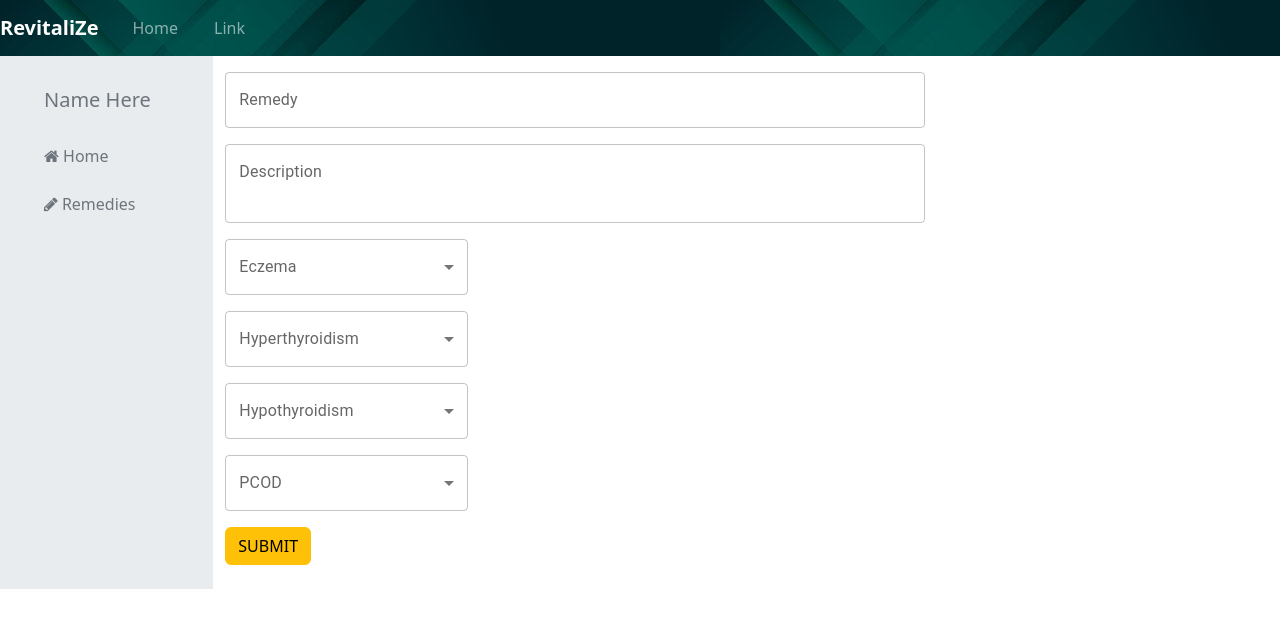
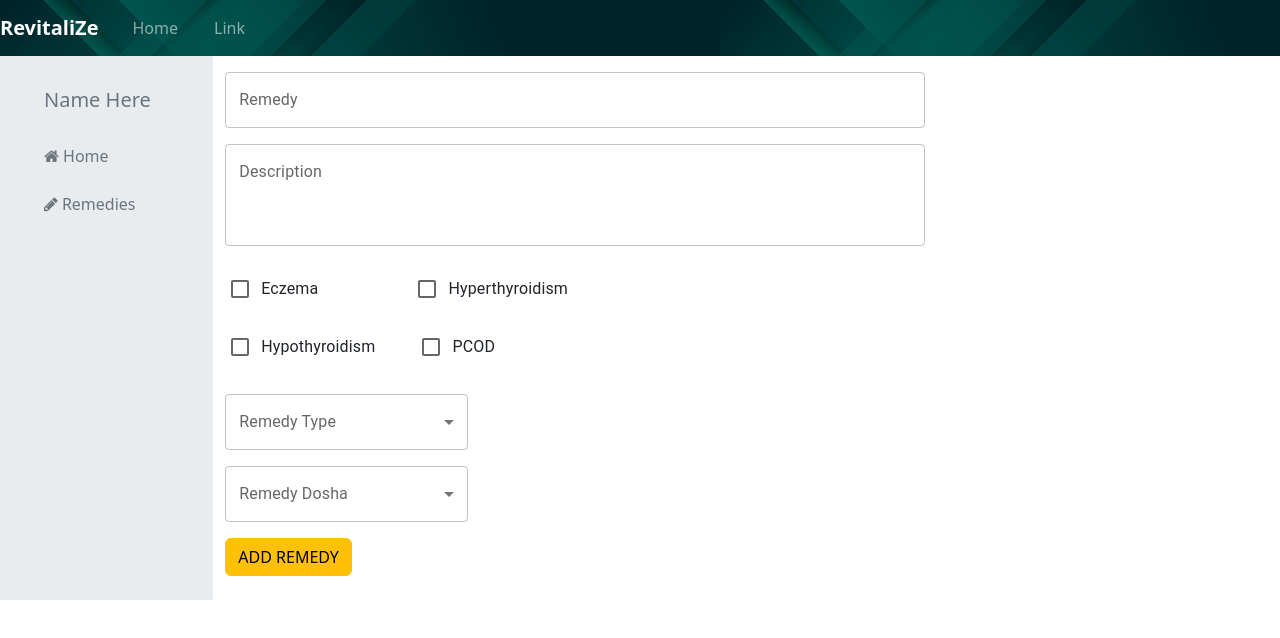
Before and after one commit to hardikakumar/RevitaliZe, a React (Create React App) app in the folder client/: page /doctor-dashboard/remedies in a window 1280 px wide. Shown: the top 638 px of the page. Built offline with nearby package versions, Linux system fonts and the light colour scheme.

Commit message:
Changed doctor-dashboard/remedies template

```diff
--- /dev/null
+++ b/client/src/components/DoctorDashboard/Remedies.css
@@ -0,0 +1,15 @@
+.checkbox-design1{
+    display: flex;
+    flex-direction: row;
+    padding: 0.35rem;
+    margin: 0.3rem;
+    gap: 83px;
+}
+
+.checkbox-design2{
+    display: flex;
+    flex-direction: row;
+    padding: 0.35rem;
+    margin: 0.3rem;
+    gap: 30px;
+}
--- a/client/src/components/DoctorDashboard/Remedies.js
+++ b/client/src/components/DoctorDashboard/Remedies.js
@@ -5,6 +5,9 @@ import Navbar from '../Dashboard/NavBar';
 import Sidebar from './SideBar';
 import axios from 'axios';
 import './DoctorDashboard.css'
+import FormControlLabel from '@mui/material/FormControlLabel';
+import Checkbox from '@mui/material/Checkbox';
+import './Remedies.css'
 
 const Remedies = () => {
     const [rem, setRem] = useState();
@@ -13,31 +16,11 @@ const Remedies = () => {
     const [hyper, setHyper] = useState();
     const [hypo, setHypo] = useState();
     const [pcod, setPcod] = useState();
-
-    console.log(rem)
-    console.log(desc)
-    console.log(eczema)
-    console.log(hyper)
+    const [remType, setRemType] = useState();
+    const [remDosha, setRemDosha] = useState();
 
     const handleSubmit = async (event) => {
         event.preventDefault();
-        // try {
-        //     if (isValidName(name) && isValidAge(age) && isValidEmail(email) && isValidPassword(password) && isValidPhone(phone)) {
-        //         const response = await axios.post('http://localhost:5000/users', { name, age, gender, email,phone, password });
-        //         navigate('/questionnaire');
-        //     }
-        //     else alert('Please enter correct details');
-        // }
-        // catch (error) {
-        //     console.error(error);
-        //     console.log(error);
-        //     if (error.response.status == 403) {
-        //         alert(error.response.data.message);
-        //     }
-        //     else {
-        //         alert('Signup failed');
-        //     }
-        // }
     };
 
 
@@ -70,7 +53,7 @@ const Remedies = () => {
                                             <TextField
                                                 fullWidth
                                                 multiline
-                                                rows={2}
+                                                rows={3}
                                                 sx={{ width: 700 }}
                                                 label="Description"
                                                 value={desc}
@@ -79,18 +62,66 @@ const Remedies = () => {
                                         </div>
                                     </FormGroup>
 
+
+                                    <FormGroup row>
+                                        <div className='checkbox-design1'>
+                                            <FormControlLabel control={
+                                                <Checkbox
+                                                    value={eczema}
+                                                    onChange={e => setEczema(e.target.checked)}
+                                                />}
+                                                label="Eczema"
+                                            />
+
+                                            <FormControlLabel control={
+                                                <Checkbox
+                                                    value={hyper}
+                                                    onChange={e => setHyper(e.target.checked)}
+                                                />}
+                                                label="Hyperthyroidism"
+                                            />
+                                        </div>
+
+                                        <div className='checkbox-design2'>
+                                            <FormControlLabel control={
+                                                <Checkbox
+                                                    value={hypo}
+                                                    onChange={e => setHypo(e.target.checked)}
+                                                />}
+                                                label="Hypothyroidism"
+                                            />
+
+                                            <FormControlLabel control={
+                                                <Checkbox
+                                                    value={pcod}
+                                                    onChange={e => setPcod(e.target.checked)}
+                                                />}
+                                                label="PCOD"
+                                            />
+                                        </div>
+                                    </FormGroup>
+
+
                                     <FormGroup row>
                                         <div>
                                             <TextField
-                                                id="outlined-select-disease1"
+                                                id="outlined-select-type"
                                                 select
                                                 fullWidth
-                                                label="Eczema"
-                                                value={eczema}
-                                                onChange={e => setEczema(e.target.value)}
+                                                label="Remedy Type"
+                                                value={remType}
+                                                onChange={e => setRemType(e.target.value)}
                                             >
-                                                <MenuItem key={'T'} value={true}>True</MenuItem>
-                                                <MenuItem key={'F'} value={false}>False</MenuItem>
+                                                <MenuItem key={'f'} value={'f'}>Fruits</MenuItem>
+                                                <MenuItem key={'v'} value={'v'}>Vegetables</MenuItem>
+                                                <MenuItem key={'g'} value={'g'}>Grains</MenuItem>
+                                                <MenuItem key={'l'} value={'l'}>Legumes</MenuItem>
+                                                <MenuItem key={'d'} value={'d'}>Dairy</MenuItem>
+                                                <MenuItem key={'n'} value={'n'}>Nuts/Seeds</MenuItem>
+                                                <MenuItem key={'m'} value={'m'}>Meat/Eggs</MenuItem>
+                                                <MenuItem key={'o'} value={'o'}>Oils</MenuItem>
+                                                <MenuItem key={'t'} value={'t'}>Sweeteners</MenuItem>
+                                                <MenuItem key={'s'} value={'s'}>Spices</MenuItem>
                                             </TextField>
                                         </div>
                                     </FormGroup>
@@ -98,47 +129,16 @@ const Remedies = () => {
                                     <FormGroup row>
                                         <div>
                                             <TextField
-                                                id="outlined-select-disease2"
+                                                id="outlined-select-dosha"
                                                 select
                                                 fullWidth
-                                                label="Hyperthyroidism"
-                                                value={hyper}
-                                                onChange={e => setHyper(e.target.value)}
+                                                label="Remedy Dosha"
+                                                value={remDosha}
+                                                onChange={e => setRemDosha(e.target.value)}
                                             >
-                                                <MenuItem key={'T'} value={true}>True</MenuItem>
-                                                <MenuItem key={'F'} value={false}>False</MenuItem>
-                                            </TextField>
-                                        </div>
-                                    </FormGroup>
-
-                                    <FormGroup row>
-                                        <div>
-                                            <TextField
-                                                id="outlined-select-disease3"
-                                                select
-                                                fullWidth
-                                                label="Hypothyroidism"
-                                                value={hypo}
-                                                onChange={e => setHypo(e.target.value)}
-                                            >
-                                                <MenuItem key={'T'} value={true}>True</MenuItem>
-                                                <MenuItem key={'F'} value={false}>False</MenuItem>
-                                            </TextField>
-                                        </div>
-                                    </FormGroup>
-
-                                    <FormGroup row>
-                                        <div>
-                                            <TextField
-                                                id="outlined-select-disease4"
-                                                select
-                                                fullWidth
-                                                label="PCOD"
-                                                value={pcod}
-                                                onChange={e => setPcod(e.target.value)}
-                                            >
-                                                <MenuItem key={'T'} value={true}>True</MenuItem>
-                                                <MenuItem key={'F'} value={false}>False</MenuItem>
+                                                <MenuItem key={'v'} value={'v'}>Vata</MenuItem>
+                                                <MenuItem key={'p'} value={'p'}>Pitta</MenuItem>
+                                                <MenuItem key={'k'} value={'k'}>Kapha</MenuItem>
                                             </TextField>
                                         </div>
                                     </FormGroup>
@@ -146,7 +146,7 @@ const Remedies = () => {
 
 
                                 <button className='btn btn-warning' type='submit' onClick={handleSubmit}>
-                                    SUBMIT
+                                    ADD REMEDY
                                 </button>
 
                             </div>
```
